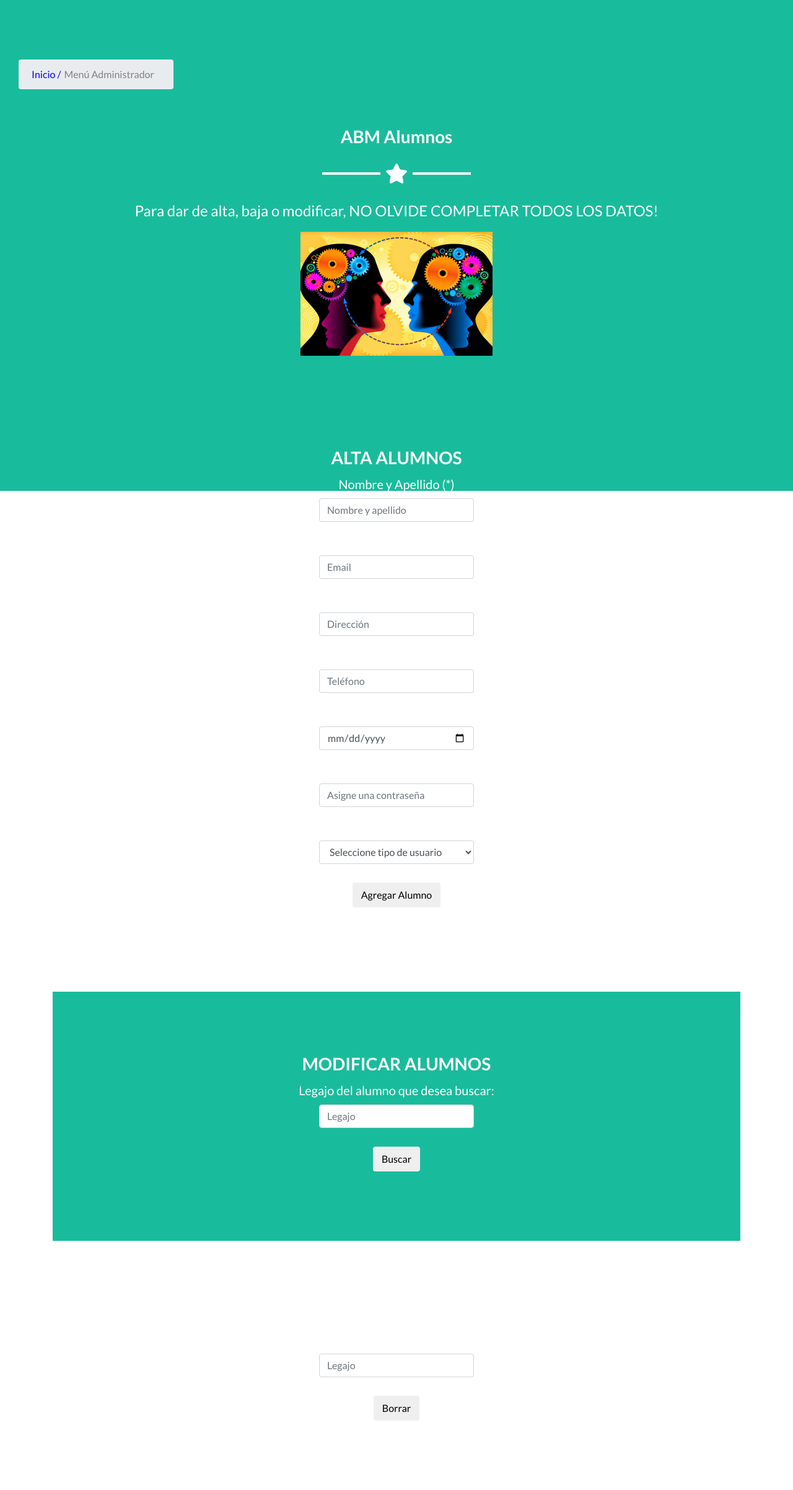
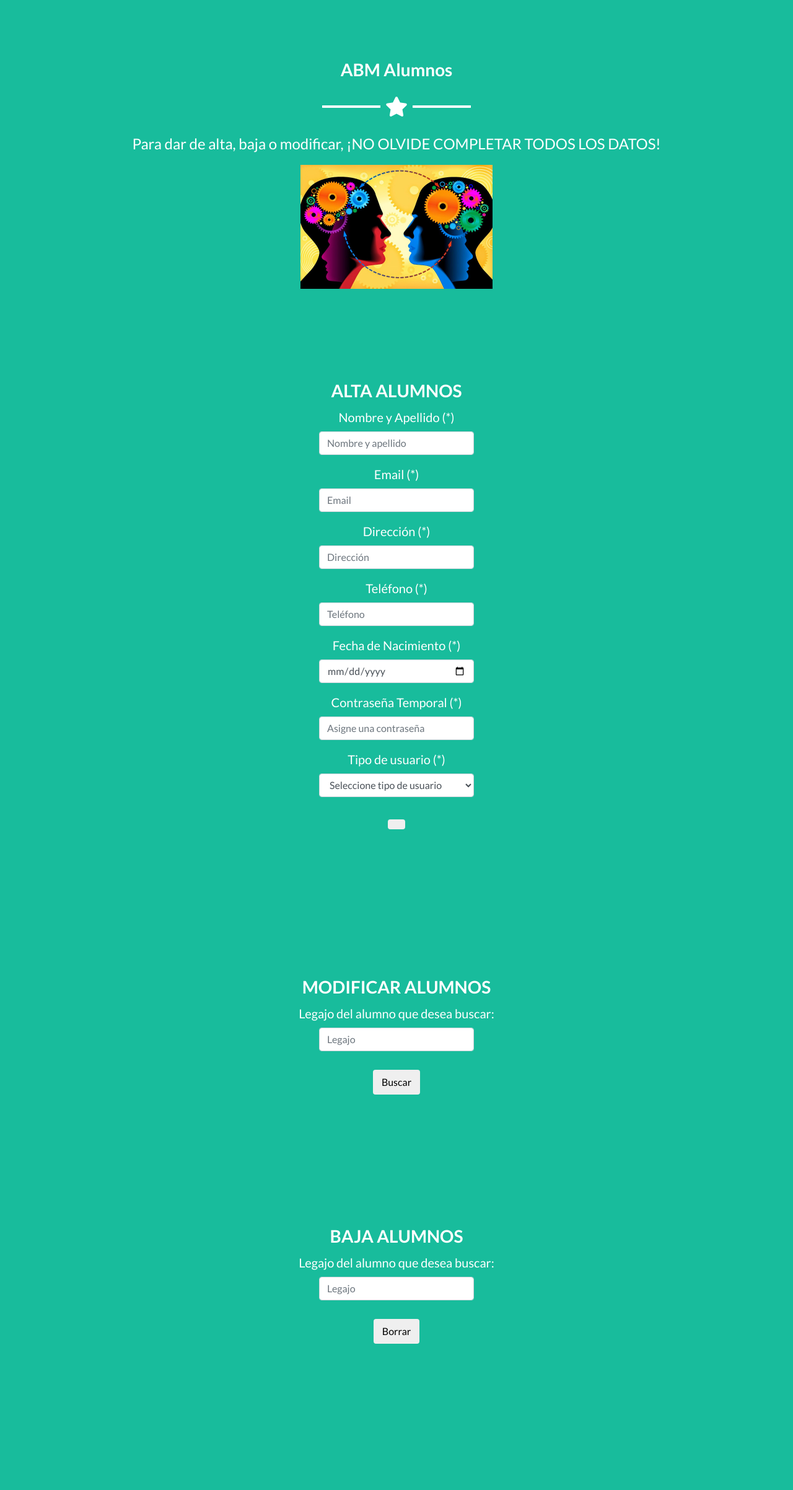
Before and after one commit to joel-arnold/FACULTAD-PHP-TP_Final, a PHP site: page /menuABMAlumnos.php in a window 1280 px wide. Shown: the part 106-2510 px from the top of the page at 62% size. After the commit the page ends 2274 px from the top, so only its background shows below. Run offline with PHP 8.4, Linux system fonts and the light colour scheme; the visitor is signed in with stand-in values (Sample User, id 1); some libraries are stand-ins or nearby versions.

Commit message:
Cambios menores

```diff
--- a/menuABMAlumnos.php
+++ b/menuABMAlumnos.php
@@ -34,10 +34,11 @@
 
 </head>
 <body id="page-top">
+
     <?php
-
     session_start();
     ?>
+
         <nav class="navbar navbar-expand-lg bg-secondary fixed-top text-uppercase" id="mainNav">
                 <div class="container">
                   <a class="navbar-brand js-scroll-trigger" href="index.php">Sistema Académico</a>
@@ -81,21 +82,21 @@
                 </div>
               </nav>
               <header class="masthead bg-primary text-white text-center">
-                <div class="header">
+                <!--<div class="header">
                     <div class="migaja">
                         <ol class="breadcrumb">
                             <li><a href="index.html">Inicio / </a></li>
                             <li class="active">Menú Administrador</li>
                         </ol>
                     </div>
-
+                -->
 
                     <div class="container">
 
 
                    <h2>ABM Alumnos</h2>
                    <hr class="star-light">
-                   <p class="recordatorio">Para dar de alta, baja o modificar, NO OLVIDE COMPLETAR TODOS LOS DATOS!</p>
+                   <p class="recordatorio">Para dar de alta, baja o modificar, ¡NO OLVIDE COMPLETAR TODOS LOS DATOS!</p>
                    <img class="img-atencion mb-5 d-block mx-auto" src="Atención.jpg" alt="atencion" id="atencion">
 
                    <section class="porfolio" id="alta">
@@ -160,7 +161,7 @@
                                          <div class="form-group">
                                               <div class="boton-sm-offset-2">
 
-                                                <input type="button"  class="btn btn-default" value="Agregar Alumno" onClick="validacion()"/>
+                                                <button type="submit"  class="btn btn-default" value="Agregar Alumno" onClick ="validacion()">
 
                                               </div>
                                               <br>
@@ -177,9 +178,9 @@
 
                                     <form class="form-horizontal" role="form" action="menuABMAlumnos.php#modificar" method="POST" name="formModif">
                                         <div class="form-group">
-                                             <label for="inputlegajo" class="label-sm-2">Legajo del alumno que desea buscar:</label>
+                                             <label for="inputLegajoModifica" class="label-sm-2">Legajo del alumno que desea buscar:</label>
                                             <div class="input-sm-5">
-                                               <input type="text" class="form-control" id="inputlegajo" name="legajo" placeholder="Legajo" value="<?php if(!empty($_POST['legajo'])) echo $_POST['legajo']; ?>" />
+                                               <input type="text" class="form-control" id="inputLegajoModifica" name="legajo" placeholder="Legajo" value="<?php if(!empty($_POST['legajo'])) echo $_POST['legajo']; ?>" />
                                              </div>
                                          </div>
                                          <div class="form-group">
@@ -208,9 +209,9 @@
 
                                     <form class="form-horizontal" role="form" action="bajaPersonas.php" method="POST" name="formBaja">
                                         <div class="form-group">
-                                             <label for="inputlegajo" class="label-sm-2">Legajo del alumno que desea buscar:</label>
+                                             <label for="inputLegajoBaja" class="label-sm-2">Legajo del alumno que desea buscar:</label>
                                             <div class="input-sm-5">
-                                               <input type="text" class="form-control" id="inputlegajo" name="legajo" placeholder="Legajo"/>
+                                               <input type="text" class="form-control" id="inputLegajoBaja" name="legajo" placeholder="Legajo"/>
                                              </div>
                                          </div>
                                          <div class="form-group">
--- a/validacion.js
+++ b/validacion.js
@@ -37,8 +37,8 @@ function validacion(){
         return false;
     }
 
-        <div class="alert alert-warning alert-dismissible" role="alert">
-            <button type="button" class="close" data-dismiss="alert"><span aria-hidden="true">&times;</span><span class="sr-only">Close</span></button>
-            Alumno registrado con exito
-        </div>
+        //<div class="alert alert-warning alert-dismissible" role="alert">
+          //  <button type="button" class="close" data-dismiss="alert"><span aria-hidden="true">&times;</span><span class="sr-only">Close</span></button>
+            //Alumno registrado con exito
+        //</div>
 }
```
